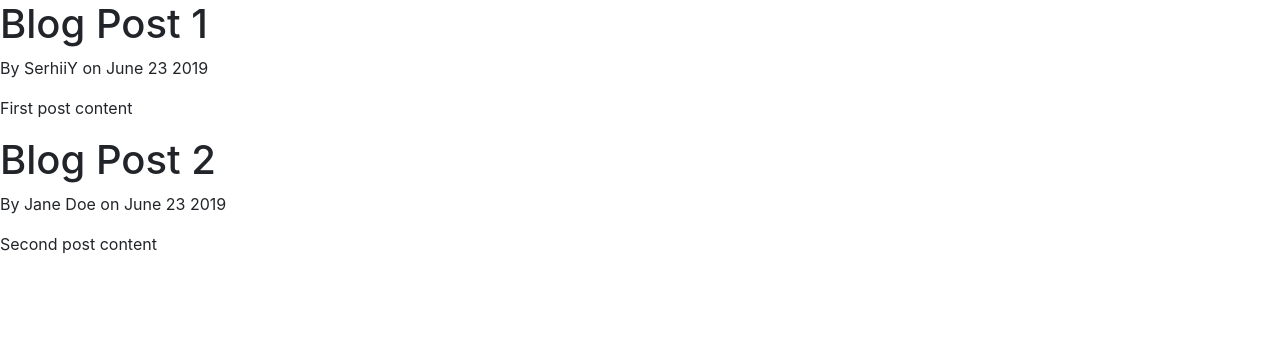
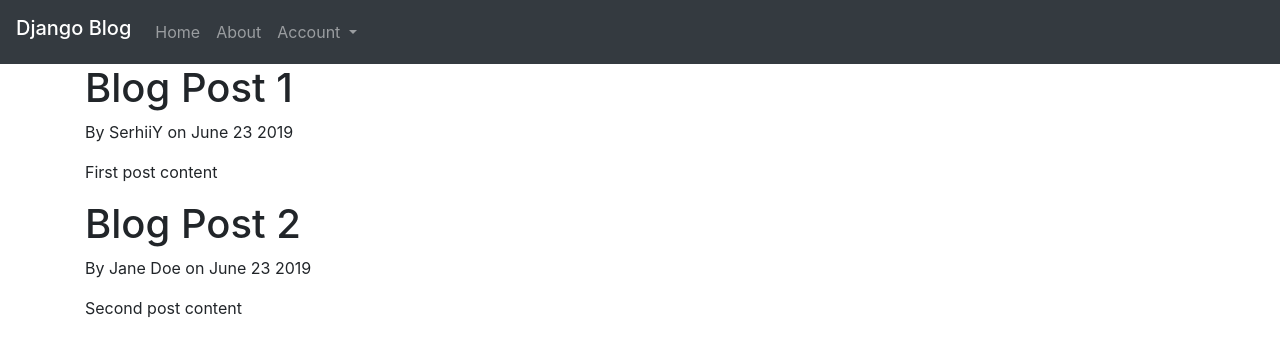
Before and after one commit to s-yaholnytskyi/django-demo, a Django app: page / in a window 1280 px wide. Shown: the top 357 px of the page. Run offline with Django 3.2, Linux system fonts and the light colour scheme; some libraries are stand-ins or nearby versions.

Commit message:
added nav bar

```diff
--- a/django_demo/blog/templates/blog/base.html
+++ b/django_demo/blog/templates/blog/base.html
@@ -1,17 +1,46 @@
+{% load static %}
 <!DOCTYPE html>
 <html lang="en">
 <head>
+    <meta charset="utf-8">
+    <meta name="viewport" content="width=device-width, initial-scale=1, shrink-to-fit=no">
+    <link rel="stylesheet" href="https://stackpath.bootstrapcdn.com/bootstrap/4.3.1/css/bootstrap.min.css" integrity="sha384-ggOyR0iXCbMQv3Xipma34MD+dH/1fQ784/j6cY/iJTQUOhcWr7x9JvoRxT2MZw1T" crossorigin="anonymous">
+    <link rel='stylesheet' type='text/css' href="(% static 'blog/main.css' %}">
     {% if title %}
         <title>Django Blog - {{ title }}</title>
     {% else %}
         <title>Django Blog</title>
     {% endif %}
-    <meta charset="utf-8">
-    <meta name="viewport" content="width=device-width, initial-scale=1, shrink-to-fit=no">
-    <link rel="stylesheet" href="https://stackpath.bootstrapcdn.com/bootstrap/4.3.1/css/bootstrap.min.css" integrity="sha384-ggOyR0iXCbMQv3Xipma34MD+dH/1fQ784/j6cY/iJTQUOhcWr7x9JvoRxT2MZw1T" crossorigin="anonymous">
 </head>
 <body>
-    {% block content %}{% endblock %}
+        <nav class="navbar navbar-expand-lg navbar-dark bg-dark">
+                <h5 class="navbar-brand" style='color: #fff; cursor: default;'>Django Blog</h5>
+                <button class="navbar-toggler" type="button" data-toggle="collapse" data-target="#navbarNavDropdown" aria-controls="navbarNavDropdown" aria-expanded="false" aria-label="Toggle navigation">
+                  <span class="navbar-toggler-icon"></span>
+                </button>
+                <div class="collapse navbar-collapse" id="navbarNavDropdown">
+                  <ul class="navbar-nav">
+                    <li class="nav-item">
+                      <a class="nav-link" href="/">Home</a>
+                    </li>
+                    <li class="nav-item">
+                      <a class="nav-link" href="/about">About</a>
+                    </li>
+                    <li class="nav-item dropdown">
+                      <a class="nav-link dropdown-toggle" href="#" id="navbarDropdownMenuLink" role="button" data-toggle="dropdown" aria-haspopup="true" aria-expanded="false">
+                        Account
+                      </a>
+                      <div class="dropdown-menu" aria-labelledby="navbarDropdownMenuLink">
+                        <a class="dropdown-item" href="#">Login</a>
+                        <a class="dropdown-item" href="#">Register</a>
+                      </div>
+                    </li>
+                  </ul>
+                </div>
+              </nav>
+    <div class='container'>
+        {% block content %}{% endblock %}
+    </div>
     <script src="https://code.jquery.com/jquery-3.3.1.slim.min.js" integrity="sha384-q8i/X+965DzO0rT7abK41JStQIAqVgRVzpbzo5smXKp4YfRvH+8abtTE1Pi6jizo" crossorigin="anonymous"></script>
     <script src="https://cdnjs.cloudflare.com/ajax/libs/popper.js/1.14.7/umd/popper.min.js" integrity="sha384-UO2eT0CpHqdSJQ6hJty5KVphtPhzWj9WO1clHTMGa3JDZwrnQq4sF86dIHNDz0W1" crossorigin="anonymous"></script>
     <script src="https://stackpath.bootstrapcdn.com/bootstrap/4.3.1/js/bootstrap.min.js" integrity="sha384-JjSmVgyd0p3pXB1rRibZUAYoIIy6OrQ6VrjIEaFf/nJGzIxFDsf4x0xIM+B07jRM" crossorigin="anonymous"></script>
```
